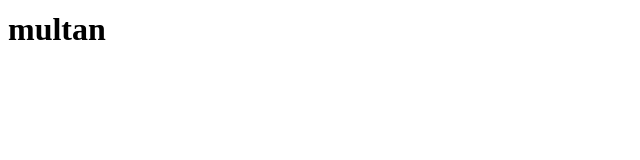
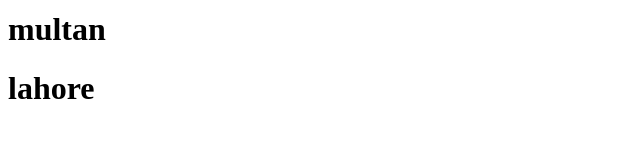
Before and after one commit to ABOBAKAR-IT/learn-react, a React (Create React App) app: page / in a window 1280 px wide. Shown: the part 127-287 px from the top of the page, without its empty margins (0-640 px from the left). Built offline with nearby package versions, Linux system fonts and the light colour scheme.

Commit message:
list and key done by using map

```diff
--- a/src/App.js
+++ b/src/App.js
@@ -5,15 +5,14 @@
 
 
 
- const list=["lahore","karachi","multan"]
+ const list=["lahore","karachi","multan","lahore"]
   return(
    <div>
-{list.map((v)=><h1>{v}<br/></h1>)}
+
+ {list.map((v,index)=><h1 key={index}>{v}<br/></h1>)} {/* use key unique for list  */}
    </div>
   )
 }
 
 
 export default App;
-
-// usememo store value of a function .usememo have two parameter first for function second for dependence
```
